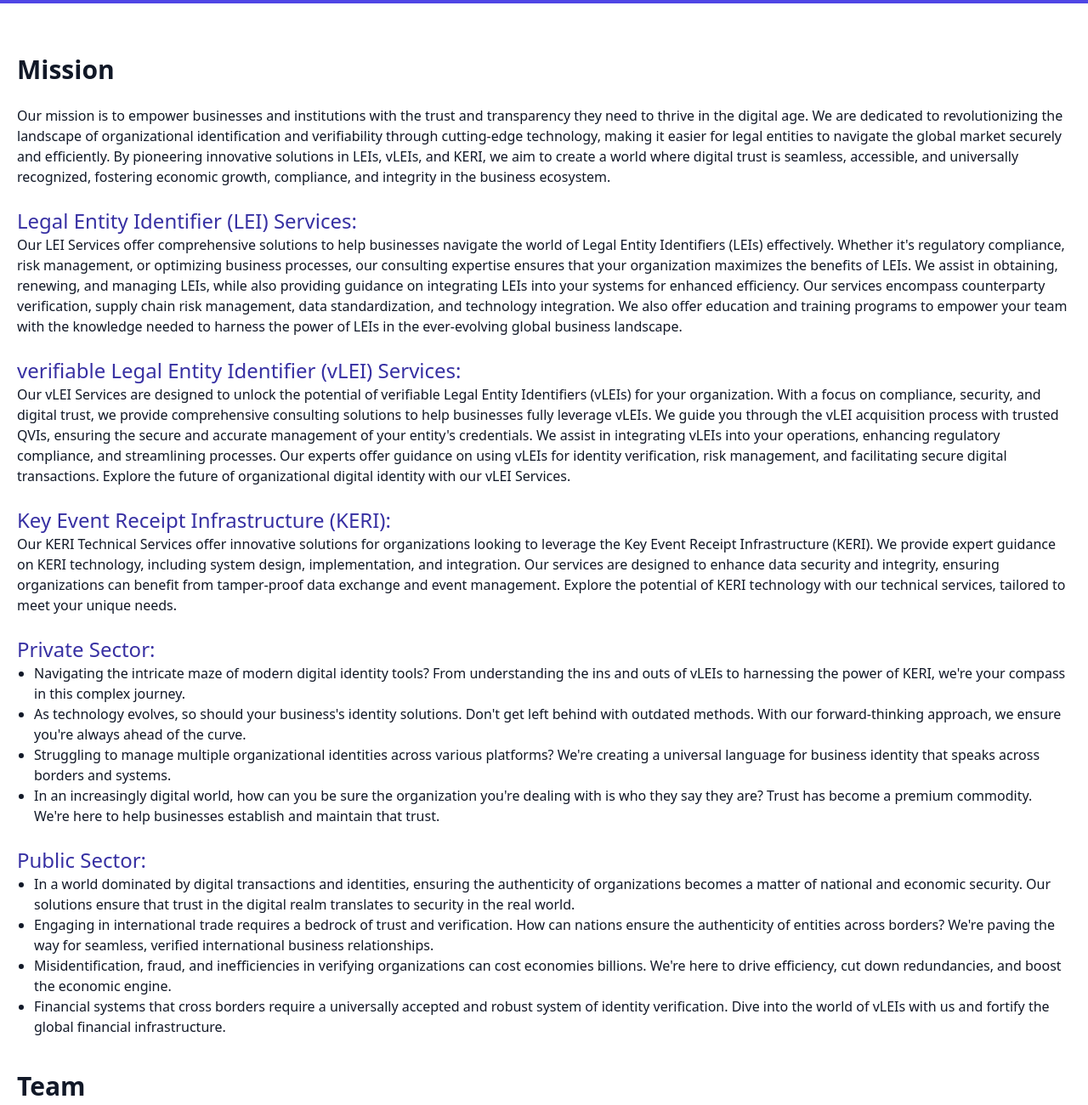
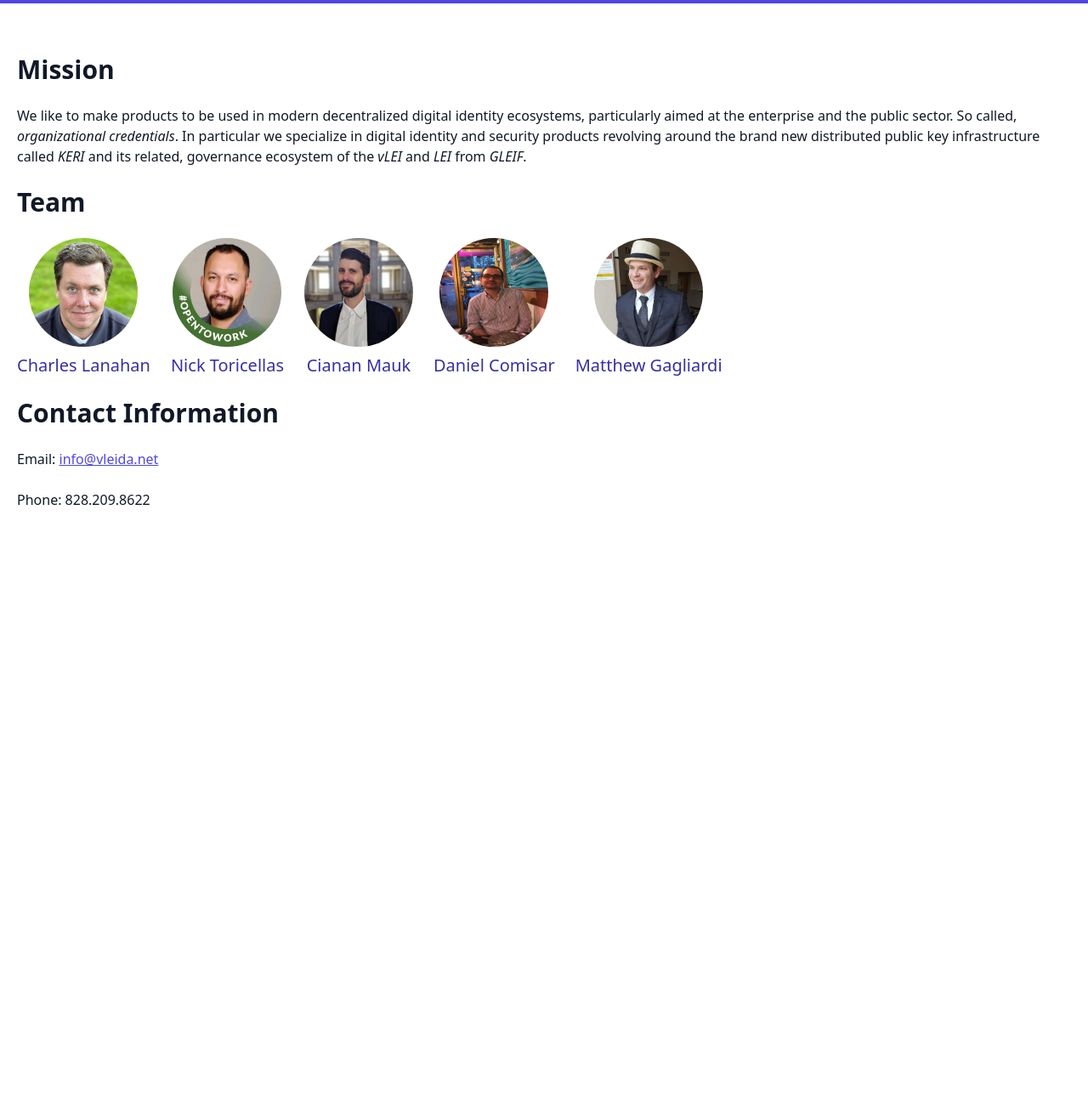
Before and after one commit to vLEIDA/vleida.github.io, a website: page index.html in a window 1280 px wide. Shown: the part 100-1400 px from the top of the page at 85% size. After the commit the page ends 800 px from the top, so only its background shows below. Drawn offline with Linux system fonts and the light colour scheme.

Commit message:
Added Matt's headshot and updated some text

```diff
--- a/index.html
+++ b/index.html
@@ -22,45 +22,7 @@
         <section id="mission" class="space-y-6 content-center">
             <h2 class="text-3xl font-bold">Mission</h2>
 
-            <p>Our mission is to empower businesses and institutions with the trust and transparency they need to thrive in the digital age. We are dedicated to revolutionizing the landscape of organizational identification and verifiability through cutting-edge technology, making it easier for legal entities to navigate the global market securely and efficiently. By pioneering innovative solutions in <a href="https://www.gleif.org/en/about-lei/introducing-the-legal-entity-identifier-lei">LEIs</a>, <a href="https://www.gleif.org/en/vlei/introducing-the-verifiable-lei-vlei">vLEIs</a>, and <a href="https://keri.one/">KERI</a>, we aim to create a world where digital trust is seamless, accessible, and universally recognized, fostering economic growth, compliance, and integrity in the business ecosystem.</p>
-
-            <!-- LEI Section -->
-            <div>
-                <h3 class="text-2xl text-indigo-800">Legal Entity Identifier (LEI) Services:</h3>
-                <p>Our LEI Services offer comprehensive solutions to help businesses navigate the world of Legal Entity Identifiers (LEIs) effectively. Whether it's regulatory compliance, risk management, or optimizing business processes, our consulting expertise ensures that your organization maximizes the benefits of LEIs. We assist in obtaining, renewing, and managing LEIs, while also providing guidance on integrating LEIs into your systems for enhanced efficiency. Our services encompass counterparty verification, supply chain risk management, data standardization, and technology integration. We also offer education and training programs to empower your team with the knowledge needed to harness the power of LEIs in the ever-evolving global business landscape.</p>
-            </div>
-
-            <!-- vLEI Section -->
-            <div>
-                <h3 class="text-2xl text-indigo-800">verifiable Legal Entity Identifier (vLEI) Services:</h3>
-                <p>Our vLEI Services are designed to unlock the potential of verifiable Legal Entity Identifiers (vLEIs) for your organization. With a focus on compliance, security, and digital trust, we provide comprehensive consulting solutions to help businesses fully leverage vLEIs.  We guide you through the vLEI acquisition process with trusted QVIs, ensuring the secure and accurate management of your entity's credentials.  We assist in integrating vLEIs into your operations, enhancing regulatory compliance, and streamlining processes. Our experts offer guidance on using vLEIs for identity verification, risk management, and facilitating secure digital transactions. Explore the future of organizational digital identity with our vLEI Services.</p>
-            </div>
-            <div>
-                <h3 class="text-2xl text-indigo-800">Key Event Receipt Infrastructure (KERI):</h3>
-                <p>Our KERI Technical Services offer innovative solutions for organizations looking to leverage the Key Event Receipt Infrastructure (KERI). We provide expert guidance on KERI technology, including system design, implementation, and integration. Our services are designed to enhance data security and integrity, ensuring organizations can benefit from tamper-proof data exchange and event management. Explore the potential of KERI technology with our technical services, tailored to meet your unique needs.</p>
-            </div>
-
-            <div>
-                <h3 class="text-2xl text-indigo-800">Private Sector:</h3>
-                <ul class="list-disc pl-5">
-                    <li>Navigating the intricate maze of modern digital identity tools? From understanding the ins and outs of vLEIs to harnessing the power of KERI, we're your compass in this complex journey.</li>
-                    <li>As technology evolves, so should your business's identity solutions. Don't get left behind with outdated methods. With our forward-thinking approach, we ensure you're always ahead of the curve.</li>
-                    <li>Struggling to manage multiple organizational identities across various platforms? We're creating a universal language for business identity that speaks across borders and systems.</li>
-                    <li>In an increasingly digital world, how can you be sure the organization you're dealing with is who they say they are? Trust has become a premium commodity. We're here to help businesses establish and maintain that trust.</li>
-                </ul>
-            </div>
-
-            <!-- Public Mission -->
-            <div>
-                <h3 class="text-2xl text-indigo-800">Public Sector:</h3>
-                <ul class="list-disc pl-5">
-                    <li>In a world dominated by digital transactions and identities, ensuring the authenticity of organizations becomes a matter of national and economic security. Our solutions ensure that trust in the digital realm translates to security in the real world.</li>
-                    <li>Engaging in international trade requires a bedrock of trust and verification. How can nations ensure the authenticity of entities across borders? We're paving the way for seamless, verified international business relationships.</li>
-                    <li>Misidentification, fraud, and inefficiencies in verifying organizations can cost economies billions. We're here to drive efficiency, cut down redundancies, and boost the economic engine.</li>
-                    <li>Financial systems that cross borders require a universally accepted and robust system of identity verification. Dive into the world of vLEIs with us and fortify the global financial infrastructure.</li>
-                </ul>
-            </div>
-        </section>
+            <p>We like to make products to be used in modern decentralized digital identity ecosystems, particularly aimed at the enterprise and the public sector.  So called, <i>organizational credentials</i>.  In particular we specialize in digital identity and security products revolving around the brand new distributed public key infrastructure called <i>KERI</i> and its related, governance ecosystem of the <i>vLEI</i> and <i>LEI</i> from <i>GLEIF</i>.</p>
 
         <section id="team" class="mt-10 space-y-6">
             <h2 class="text-3xl font-bold">Team</h2>
```
